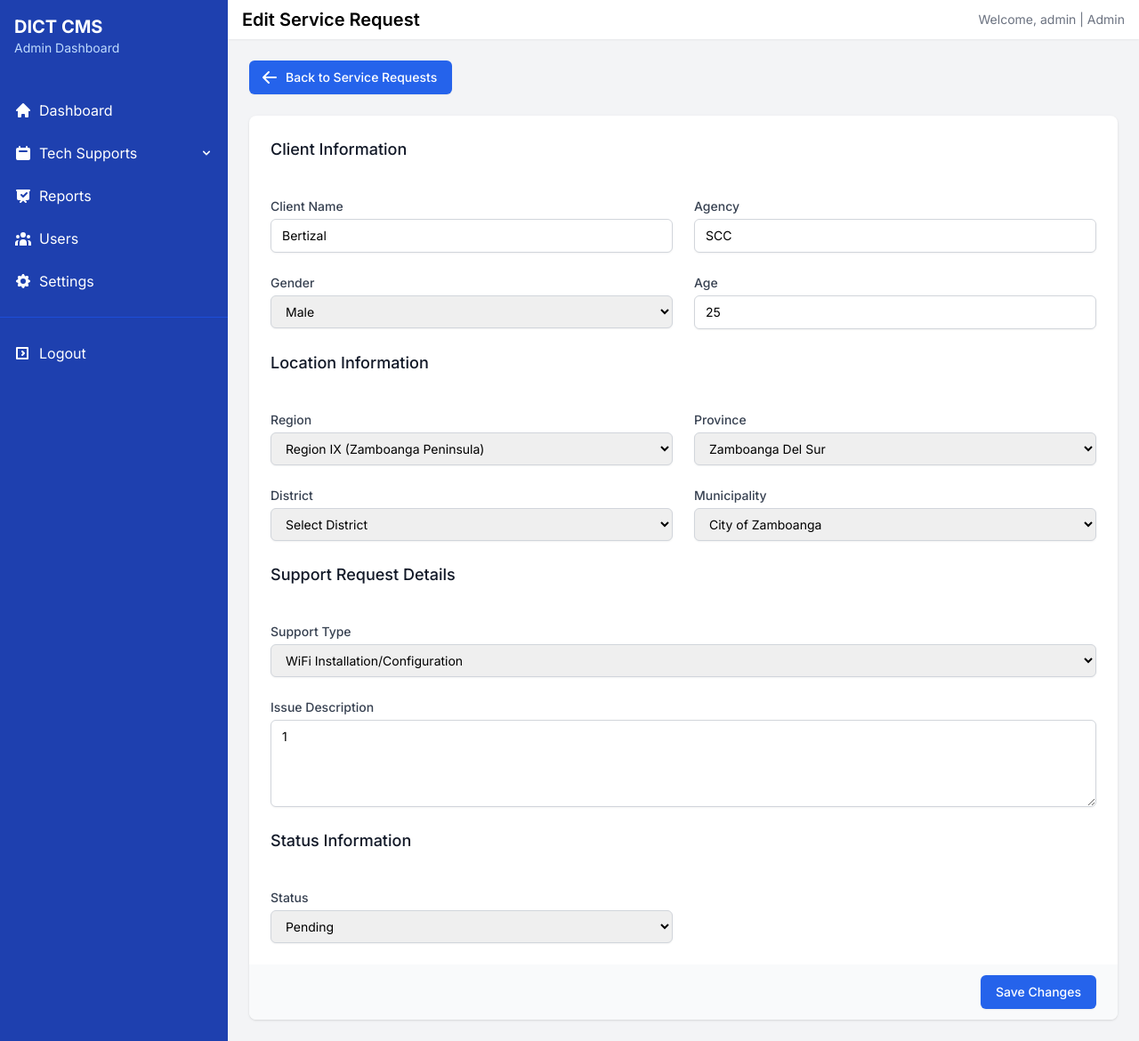
After one commit to francispepito11/phase2, a PHP site: page /admin/edit-request.php?id=15 in a window 1280 px wide. The commit adds this page. Shown: the whole page at 89% size. Run offline with PHP 8.4, Linux system fonts and the light colour scheme; the visitor is signed in with stand-in values (Sample User, id 1); data comes from the database, SQL or seed files in the repository; some libraries are stand-ins or nearby versions.

Commit message:
Rename "Resolution Notes" to "Remarks" in view request page also add edit request functions

```diff
--- /dev/null
+++ b/admin/edit-request.php
@@ -0,0 +1,340 @@
+<?php
+// Start session for authentication
+session_start();
+
+// Check if user is logged in, if not redirect to login page
+if (!isset($_SESSION['loggedin']) || $_SESSION['loggedin'] !== true) {
+    header('Location: login.php');
+    exit;
+}
+
+// Include database connection and CRUD operations
+require_once '../includes/db_connect.php';
+require_once '../includes/crud_operations.php';
+require_once '../includes/location_data.php';
+
+// Check if ID is provided
+if (!isset($_GET['id']) || empty($_GET['id'])) {
+    header('Location: service-requests.php');
+    exit;
+}
+
+$id = (int)$_GET['id'];
+
+// Get request details
+$request = get_record_by_id('tech_support_requests', $id);
+
+// If request not found, redirect to service requests
+if (!$request) {
+    header('Location: service-requests.php');
+    exit;
+}
+
+// Define support types
+$supportTypes = [
+    'wifi' => 'WiFi Installation/Configuration',
+    'govnet' => 'GovNet Installation/Maintenance',
+    'ibpls' => 'iBPLS Virtual Assistance',
+    'pnpki' => 'PNPKI Tech Support',
+    'equipment-lending' => 'ICT Equipment Lending',
+    'cybersecurity' => 'Cybersecurity Support',
+    'office-facility' => 'Use of Office Facility',
+    'sim-card' => 'Sim Card Registration',
+    'comms' => 'Comms-related concern',
+    'technical-personnel' => 'Provision of Technical Personnel',
+    'other' => 'Other Services'
+];
+
+// Process form submission
+if ($_SERVER['REQUEST_METHOD'] === 'POST') {
+    // Validate and sanitize inputs
+    $update_data = [
+        'client_name' => sanitize_input($_POST['client_name']),
+        'agency' => sanitize_input($_POST['agency']),
+        'gender' => sanitize_input($_POST['gender']),
+        'age' => (int)$_POST['age'],
+        'region_id' => (int)$_POST['region_id'],
+        'province_id' => (int)$_POST['province_id'],
+        'district_id' => !empty($_POST['district_id']) ? (int)$_POST['district_id'] : null,
+        'municipality_id' => (int)$_POST['municipality_id'],
+        'support_type' => sanitize_input($_POST['support_type']),
+        'issue_description' => sanitize_input($_POST['issue_description']),
+        'status' => sanitize_input($_POST['status']),
+        'remarks' => sanitize_input($_POST['remarks'])
+    ];
+
+    // Update status-related fields
+    if ($update_data['status'] === 'In Progress' && empty($request['date_assisted'])) {
+        $update_data['date_assisted'] = date('Y-m-d H:i:s');
+    } elseif ($update_data['status'] === 'Resolved' && empty($request['date_resolved'])) {
+        $update_data['date_resolved'] = date('Y-m-d H:i:s');
+    }
+
+    // Attempt to update the record
+    if (update_record('tech_support_requests', $id, $update_data)) {
+        header('Location: view-request.php?id=' . $id . '&updated=1');
+        exit;
+    }
+}
+
+// Get region, province, and municipality names
+$region_name = '';
+$province_name = '';
+$municipality_name = '';
+
+if (!empty($request['region_id'])) {
+    $region = get_record_by_id('regions', $request['region_id']);
+    if ($region) {
+        $region_name = $region['region_name'];
+    }
+}
+
+if (!empty($request['province_id'])) {
+    $province = get_record_by_id('provinces', $request['province_id']);
+    if ($province) {
+        $province_name = $province['province_name'];
+    }
+}
+
+if (!empty($request['municipality_id'])) {
+    $municipality = get_record_by_id('municipalities', $request['municipality_id']);
+    if ($municipality) {
+        $municipality_name = $municipality['municipality_name'];
+    }
+}
+
+// Get all regions for dropdown
+$regions = read_records('regions', ['*'], [], 'region_name ASC');
+?>
+<!DOCTYPE html>
+<html lang="en">
+<head>
+    <meta charset="UTF-8">
+    <meta name="viewport" content="width=device-width, initial-scale=1.0">
+    <title>Edit Support Request - DICT Client Management System</title>
+    <script src="https://cdn.tailwindcss.com"></script>
+    <link href="https://fonts.googleapis.com/css2?family=Inter:wght@300;400;500;600;700&display=swap" rel="stylesheet">
+    <style>
+        body {
+            font-family: 'Inter', sans-serif;
+        }
+        .main-content {
+            height: 100vh;
+            overflow-y: auto;
+            max-width: 100%;
+        }
+    </style>
+</head>
+<?php include '../admin/includes/sidebar.php'; ?>
+<body class="bg-gray-100">
+    <!-- Main content -->
+    <div class="flex-1 main-content">
+        <!-- Top bar -->
+        <div class="bg-white shadow-sm">
+            <div class="px-4 py-2 flex justify-between items-center">
+                <h1 class="text-xl font-semibold">Edit Service Request</h1>
+                <div>
+                    <p class="text-sm text-gray-500">
+                        Welcome, <?php echo $_SESSION['username']; ?> | Admin
+                    </p>
+                </div>
+            </div>
+        </div>
+
+        <!-- Page content -->
+        <div class="p-6">
+            <!-- Back button -->
+            <div class="mb-6">
+                <a href="service-requests.php" class="inline-flex items-center px-4 py-2 border border-transparent rounded-md shadow-sm text-sm font-medium text-white bg-blue-600 hover:bg-blue-700 focus:outline-none focus:ring-2 focus:ring-offset-2 focus:ring-blue-500">
+                    <svg xmlns="http://www.w3.org/2000/svg" class="-ml-1 mr-2 h-5 w-5" viewBox="0 0 20 20" fill="currentColor">
+                        <path fill-rule="evenodd" d="M9.707 16.707a1 1 0 01-1.414 0l-6-6a1 1 0 010-1.414l6-6a1 1 0 011.414 1.414L5.414 9H17a1 1 0 110 2H5.414l4.293 4.293a1 1 0 010 1.414z" clip-rule="evenodd" />
+                    </svg>
+                    Back to Service Requests
+                </a>
+            </div>
+
+            <!-- Edit Form -->
+            <div class="bg-white shadow overflow-hidden sm:rounded-lg">
+                <form method="post" action="<?php echo htmlspecialchars($_SERVER["PHP_SELF"] . "?id=" . $id); ?>">
+                    <div class="px-4 py-5 sm:p-6">
+                        <div class="grid grid-cols-6 gap-6">
+                            <!-- Client Information -->
+                            <div class="col-span-6">
+                                <h3 class="text-lg font-medium text-gray-900 mb-4">Client Information</h3>
+                            </div>
+
+                            <div class="col-span-6 sm:col-span-3">
+                                <label for="client_name" class="block text-sm font-medium text-gray-700">Client Name</label>
+                                <input type="text" name="client_name" id="client_name" value="<?php echo htmlspecialchars($request['client_name']); ?>" required class="mt-1 block w-full border border-gray-300 rounded-md shadow-sm py-2 px-3 focus:outline-none focus:ring-blue-500 focus:border-blue-500 sm:text-sm">
+                            </div>
+
+                            <div class="col-span-6 sm:col-span-3">
+                                <label for="agency" class="block text-sm font-medium text-gray-700">Agency</label>
+                                <input type="text" name="agency" id="agency" value="<?php echo htmlspecialchars($request['agency']); ?>" required class="mt-1 block w-full border border-gray-300 rounded-md shadow-sm py-2 px-3 focus:outline-none focus:ring-blue-500 focus:border-blue-500 sm:text-sm">
+                            </div>
+
+                            <div class="col-span-6 sm:col-span-3">
+                                <label for="gender" class="block text-sm font-medium text-gray-700">Gender</label>
+                                <select name="gender" id="gender" required class="mt-1 block w-full border border-gray-300 rounded-md shadow-sm py-2 px-3 focus:outline-none focus:ring-blue-500 focus:border-blue-500 sm:text-sm">
+                                    <option value="Male" <?php echo $request['gender'] === 'Male' ? 'selected' : ''; ?>>Male</option>
+                                    <option value="Female" <?php echo $request['gender'] === 'Female' ? 'selected' : ''; ?>>Female</option>
+                                    <option value="Other" <?php echo $request['gender'] === 'Other' ? 'selected' : ''; ?>>Other</option>
+                                    <option value="Prefer not to say" <?php echo $request['gender'] === 'Prefer not to say' ? 'selected' : ''; ?>>Prefer not to say</option>
+                                </select>
+                            </div>
+
+                            <div class="col-span-6 sm:col-span-3">
+                                <label for="age" class="block text-sm font-medium text-gray-700">Age</label>
+                                <input type="number" name="age" id="age" value="<?php echo htmlspecialchars($request['age']); ?>" required class="mt-1 block w-full border border-gray-300 rounded-md shadow-sm py-2 px-3 focus:outline-none focus:ring-blue-500 focus:border-blue-500 sm:text-sm">
+                            </div>
+
+                            <!-- Location Information -->
+                            <div class="col-span-6">
+                                <h3 class="text-lg font-medium text-gray-900 mb-4">Location Information</h3>
+                            </div>
+
+                            <div class="col-span-6 sm:col-span-3">
+                                <label for="region_id" class="block text-sm font-medium text-gray-700">Region</label>
+                                <select name="region_id" id="region_id" required class="mt-1 block w-full border border-gray-300 rounded-md shadow-sm py-2 px-3 focus:outline-none focus:ring-blue-500 focus:border-blue-500 sm:text-sm">
+                                    <?php foreach ($regions as $region): ?>
+                                        <option value="<?php echo $region['id']; ?>" <?php echo $request['region_id'] == $region['id'] ? 'selected' : ''; ?>>
+                                            <?php echo htmlspecialchars($region['region_name']); ?>
+                                        </option>
+                                    <?php endforeach; ?>
+                                </select>
+                            </div>
+
+                            <div class="col-span-6 sm:col-span-3">
+                                <label for="province_id" class="block text-sm font-medium text-gray-700">Province</label>
+                                <select name="province_id" id="province_id" required class="mt-1 block w-full border border-gray-300 rounded-md shadow-sm py-2 px-3 focus:outline-none focus:ring-blue-500 focus:border-blue-500 sm:text-sm">
+                                    <option value="<?php echo $request['province_id']; ?>"><?php echo htmlspecialchars($province_name); ?></option>
+                                </select>
+                            </div>
+
+                            <div class="col-span-6 sm:col-span-3">
+                                <label for="district_id" class="block text-sm font-medium text-gray-700">District</label>
+                                <select name="district_id" id="district_id" class="mt-1 block w-full border border-gray-300 rounded-md shadow-sm py-2 px-3 focus:outline-none focus:ring-blue-500 focus:border-blue-500 sm:text-sm">
+                                    <option value="">Select District</option>
+                                </select>
+                            </div>
+
+                            <div class="col-span-6 sm:col-span-3">
+                                <label for="municipality_id" class="block text-sm font-medium text-gray-700">Municipality</label>
+                                <select name="municipality_id" id="municipality_id" required class="mt-1 block w-full border border-gray-300 rounded-md shadow-sm py-2 px-3 focus:outline-none focus:ring-blue-500 focus:border-blue-500 sm:text-sm">
+                                    <option value="<?php echo $request['municipality_id']; ?>"><?php echo htmlspecialchars($municipality_name); ?></option>
+                                </select>
+                            </div>
+
+                            <!-- Support Request Details -->
+                            <div class="col-span-6">
+                                <h3 class="text-lg font-medium text-gray-900 mb-4">Support Request Details</h3>
+                            </div>
+
+                            <div class="col-span-6">
+                                <label for="support_type" class="block text-sm font-medium text-gray-700">Support Type</label>
+                                <select name="support_type" id="support_type" required class="mt-1 block w-full border border-gray-300 rounded-md shadow-sm py-2 px-3 focus:outline-none focus:ring-blue-500 focus:border-blue-500 sm:text-sm">
+                                    <?php foreach ($supportTypes as $value => $label): ?>
+                                        <option value="<?php echo $label; ?>" <?php echo $request['support_type'] === $label ? 'selected' : ''; ?>>
+                                            <?php echo htmlspecialchars($label); ?>
+                                        </option>
+                                    <?php endforeach; ?>
+                                </select>
+                            </div>
+
+                            <div class="col-span-6">
+                                <label for="issue_description" class="block text-sm font-medium text-gray-700">Issue Description</label>
+                                <textarea name="issue_description" id="issue_description" rows="4" required class="mt-1 block w-full border border-gray-300 rounded-md shadow-sm py-2 px-3 focus:outline-none focus:ring-blue-500 focus:border-blue-500 sm:text-sm"><?php echo htmlspecialchars($request['issue_description']); ?></textarea>
+                            </div>
+
+                            <!-- Status Information -->
+                            <div class="col-span-6">
+                                <h3 class="text-lg font-medium text-gray-900 mb-4">Status Information</h3>
+                            </div>
+
+                            <div class="col-span-6 sm:col-span-3">
+                                <label for="status" class="block text-sm font-medium text-gray-700">Status</label>
+                                <select name="status" id="status" required class="mt-1 block w-full border border-gray-300 rounded-md shadow-sm py-2 px-3 focus:outline-none focus:ring-blue-500 focus:border-blue-500 sm:text-sm">
+                                    <option value="Pending" <?php echo $request['status'] === 'Pending' ? 'selected' : ''; ?>>Pending</option>
+                                    <option value="In Progress" <?php echo $request['status'] === 'In Progress' ? 'selected' : ''; ?>>In Progress</option>
+                                    <option value="Resolved" <?php echo $request['status'] === 'Resolved' ? 'selected' : ''; ?>>Resolved</option>
+                                    <option value="Cancelled" <?php echo $request['status'] === 'Cancelled' ? 'selected' : ''; ?>>Cancelled</option>
+                                </select>
+                            </div>
+
+                            <div class="col-span-6">
+                                <label for="remarks" class="block text-sm font-medium text-gray-700">Remarks</label>
+                                <textarea name="remarks" id="remarks" rows="4" class="mt-1 block w-full border border-gray-300 rounded-md shadow-sm py-2 px-3 focus:outline-none focus:ring-blue-500 focus:border-blue-500 sm:text-sm"><?php echo htmlspecialchars($request['remarks'] ?? ''); ?></textarea>
+                            </div>
+                        </div>
+                    </div>
+                    <div class="px-4 py-3 bg-gray-50 text-right sm:px-6">
+                        <button type="submit" class="inline-flex justify-center py-2 px-4 border border-transparent shadow-sm text-sm font-medium rounded-md text-white bg-blue-600 hover:bg-blue-700 focus:outline-none focus:ring-2 focus:ring-offset-2 focus:ring-blue-500">
+                            Save Changes
+                        </button>
+                    </div>
+                </form>
+            </div>
+        </div>
+    </div>
+
+    <!-- Add JavaScript for dynamic dropdowns -->
+    <script>
+        document.addEventListener('DOMContentLoaded', function() {
+            const regionSelect = document.getElementById('region_id');
+            const provinceSelect = document.getElementById('province_id');
+            const districtSelect = document.getElementById('district_id');
+            const municipalitySelect = document.getElementById('municipality_id');
+
+            // Function to update provinces when region changes
+            regionSelect.addEventListener('change', function() {
+                const regionId = this.value;
+                fetch(`../includes/location_data.php?action=get_provinces&region_id=${regionId}`)
+                    .then(response => response.json())
+                    .then(data => {
+                        provinceSelect.innerHTML = '<option value="">Select Province</option>';
+                        data.forEach(province => {
+                            provinceSelect.innerHTML += `<option value="${province.id}">${province.province_name}</option>`;
+                        });
+                    });
+            });
+
+            // Function to update districts when province changes
+            provinceSelect.addEventListener('change', function() {
+                const provinceId = this.value;
+                fetch(`../includes/location_data.php?action=get_districts&province_id=${provinceId}`)
+                    .then(response => response.json())
+                    .then(data => {
+                        districtSelect.innerHTML = '<option value="">Select District</option>';
+                        data.forEach(district => {
+                            districtSelect.innerHTML += `<option value="${district.id}">${district.district_name}</option>`;
+                        });
+                    });
+            });
+
+            // Function to update municipalities when district changes
+            districtSelect.addEventListener('change', function() {
+                const districtId = this.value;
+                fetch(`../includes/location_data.php?action=get_municipalities&district_id=${districtId}`)
+                    .then(response => response.json())
+                    .then(data => {
+                        municipalitySelect.innerHTML = '<option value="">Select Municipality</option>';
+                        data.forEach(municipality => {
+                            municipalitySelect.innerHTML += `<option value="${municipality.id}">${municipality.municipality_name}</option>`;
+                        });
+                    });
+            });
+
+            // Show remarks field when status is changed to Resolved
+            const statusSelect = document.getElementById('status');
+            const remarksContainer = document.getElementById('remarks').parentElement;
+
+            function toggleRemarksVisibility() {
+                remarksContainer.style.display = statusSelect.value === 'Resolved' ? 'block' : 'none';
+            }
+
+            statusSelect.addEventListener('change', toggleRemarksVisibility);
+            toggleRemarksVisibility(); // Initial state
+        });
+    </script>
+</body>
+</html>
--- a/admin/view-request.php
+++ b/admin/view-request.php
@@ -310,7 +310,7 @@ $success_message = isset($_GET['updated']) && $_GET['updated'] == 1 ? 'Support r
                                     </select>
                                 </div>
                                 <div class="resolution-notes-container" id="resolution-notes-container" style="display: none;">
-                                    <label for="resolution_notes" class="block text-sm font-medium text-gray-700">Resolution Notes</label>
+                                    <label for="resolution_notes" class="block text-sm font-medium text-gray-700">Remarks</label>
                                     <textarea id="resolution_notes" name="resolution_notes" rows="3" class="mt-1 block w-full shadow-sm sm:text-sm focus:ring-blue-500 focus:border-blue-500 border border-gray-300 rounded-md"><?php echo isset($request['remarks']) ? htmlspecialchars($request['remarks']) : ''; ?></textarea>
                                 </div>
                             </div>
```
